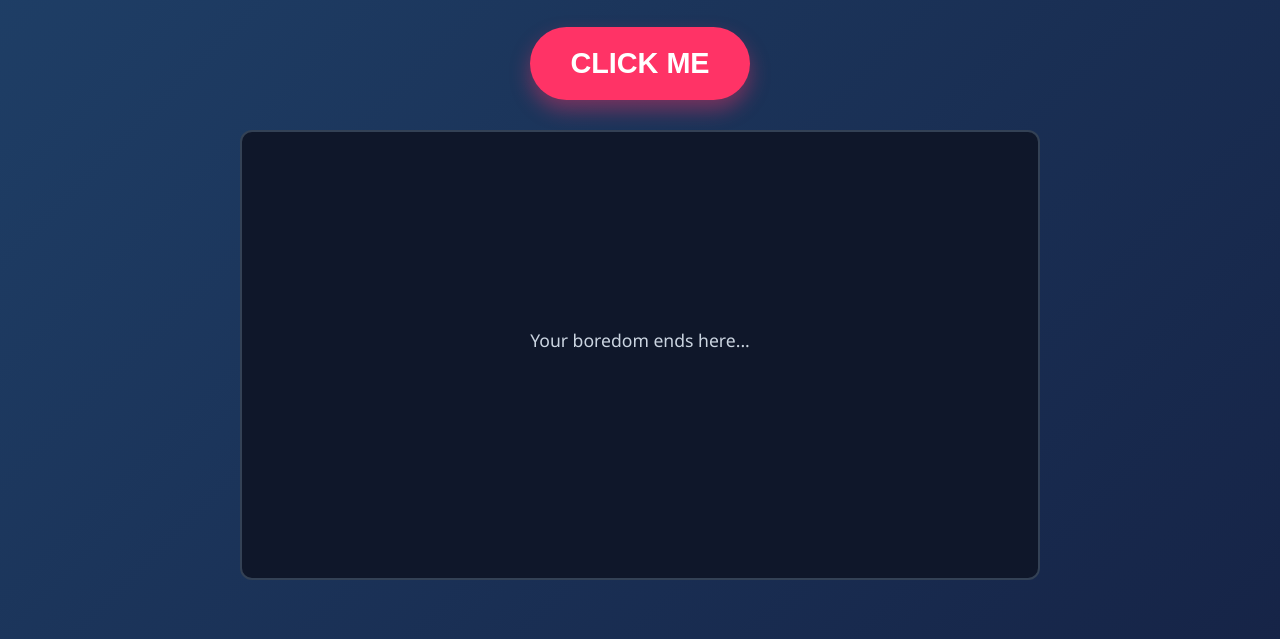
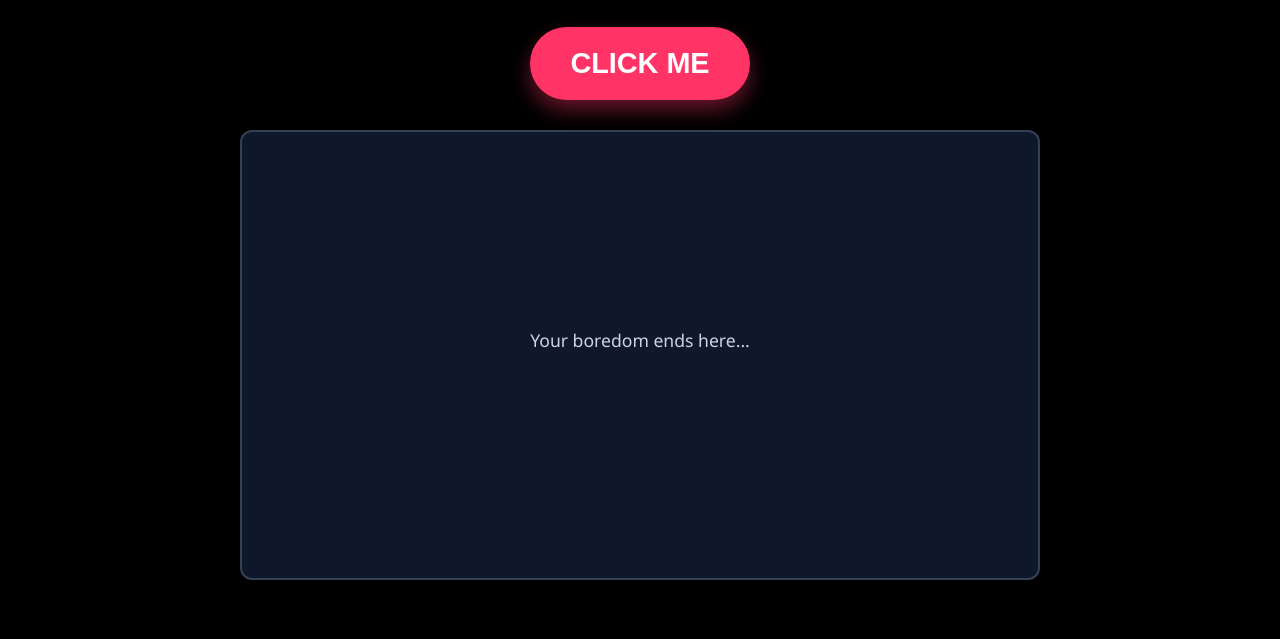
Before and after one commit to therealarchitect-official/boredom-slasher, a plain HTML site: page index.html in a window 1280 px wide. Shown: the part 161-800 px from the top of the page. Drawn offline with Linux system fonts and the light colour scheme.

Commit message:
Change background gradient to solid black

```diff
--- a/style.css
+++ b/style.css
@@ -6,7 +6,7 @@
 
 body {
     font-family: 'Segoe UI', Tahoma, Geneva, Verdana, sans-serif;
-    background: linear-gradient(135deg, #1f4068, #162447);
+    background: linear-gradient(135deg, #000000, #000000);
     color: #ffffff;
     min-height: 100vh;
     display: flex;
```
